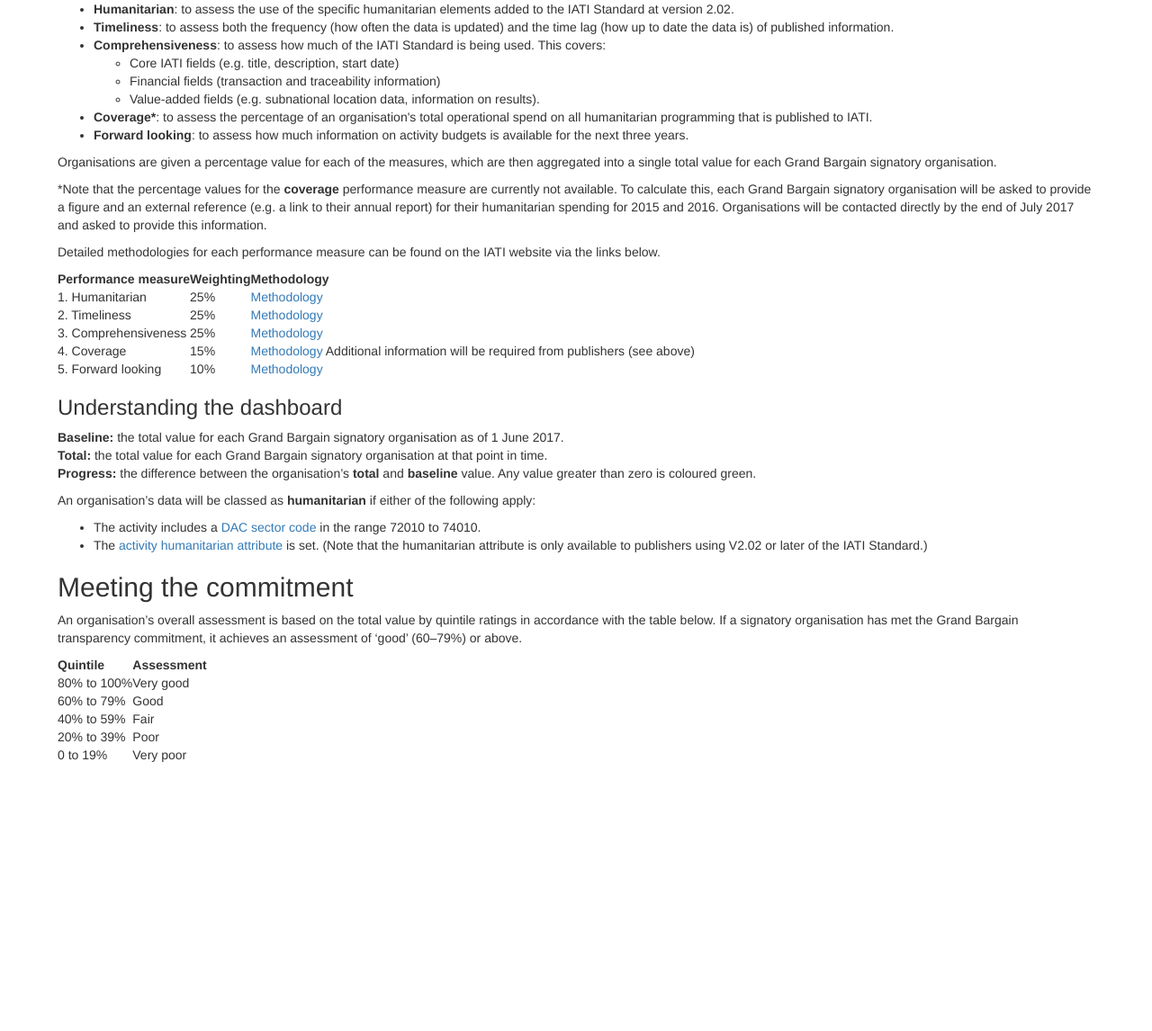
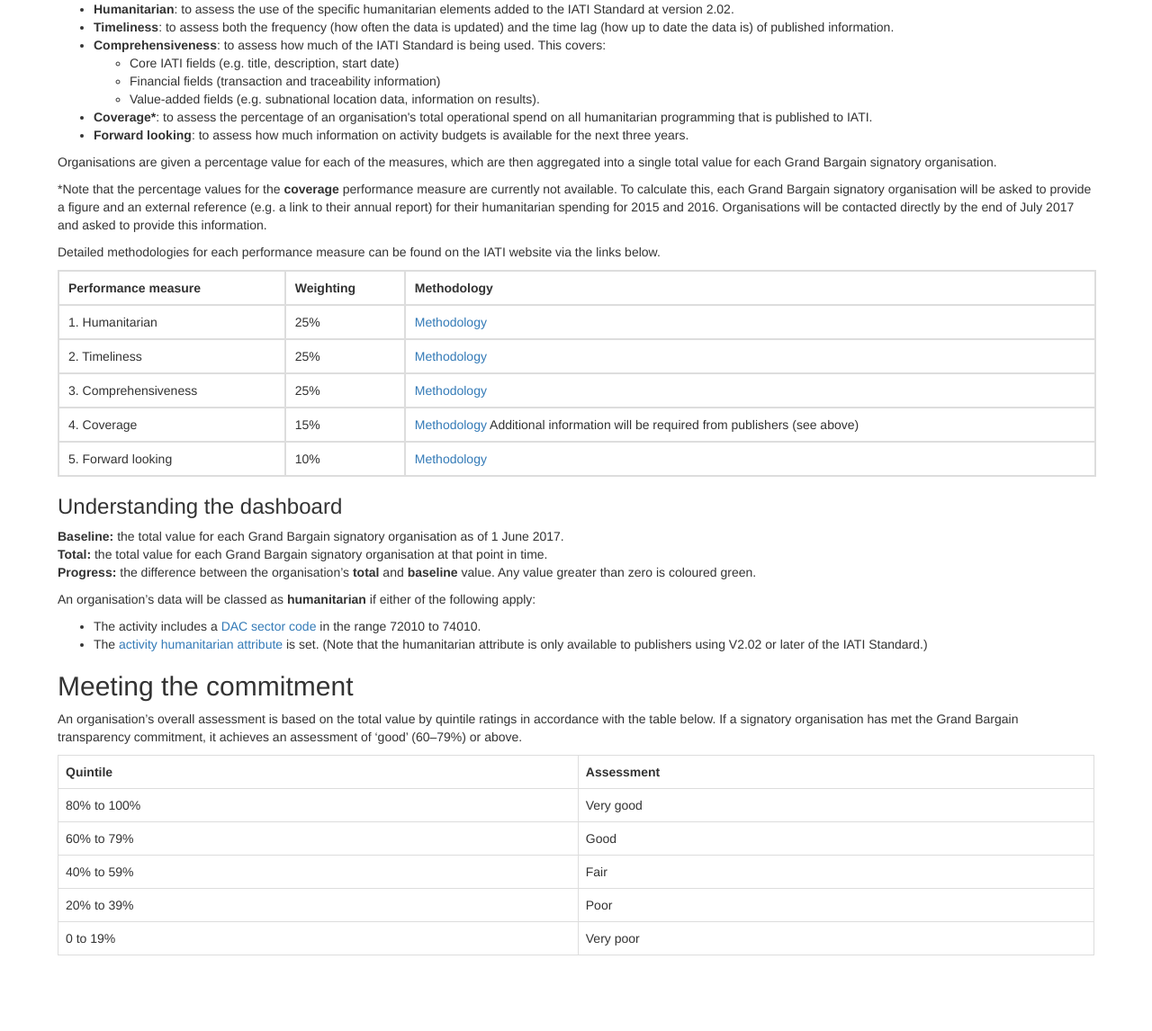
Before and after one commit to devinit/grand-bargain-monitoring, a Flask app: template src/templates/dashboard.html in a window 1280 px wide. Shown: the part 899-2045 px from the top of the page at 90% size. Before the commit the page ends 1746 px from the top, so only its background shows below. Run offline with Flask 2, Linux system fonts and the light colour scheme; the template is opened without the code that fills it, so the values that code supplies are empty; some libraries are stand-ins or nearby versions.

Commit message:
Add bootstrap styling to table

```diff
--- a/src/templates/dashboard.html
+++ b/src/templates/dashboard.html
@@ -104,7 +104,7 @@
 
 		<p>Detailed methodologies for each performance measure can be found on the IATI website via the links below.</p>
 
-		<table>
+		<table class="table table-bordered table-hover">
 			<tr>
 				<th>Performance measure</th>
 				<th>Weighting</th>
@@ -155,7 +155,7 @@
 
 		<p>An organisation’s overall assessment is based on the total value by quintile ratings in accordance with the table below. If a signatory organisation has met the Grand Bargain transparency commitment, it achieves an assessment of ‘good’ (60–79%) or above.</p>
 
-		<table>
+		<table class="table table-bordered table-hover">
 			<tr>
 				<th>Quintile</th>
 				<th>Assessment</th>
```
